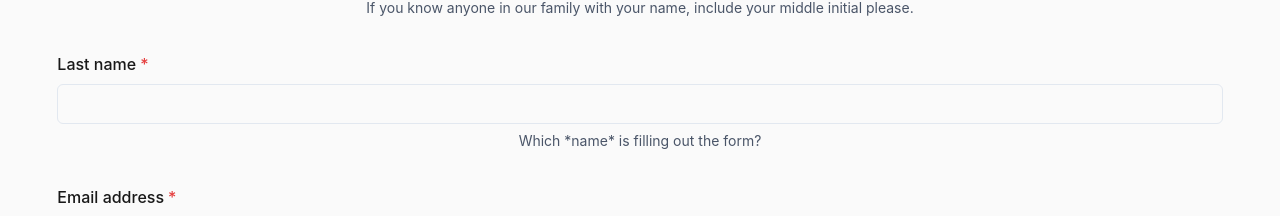
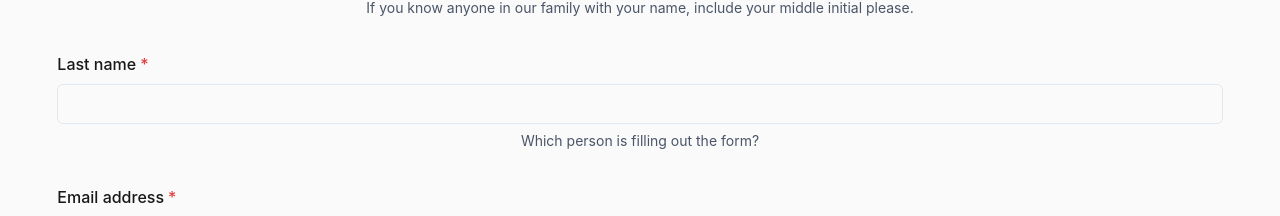
Before and after one commit to Amonteverde04/MailingList, a Next.js app: page / in a window 1280 px wide. Shown: the part 1935-2151 px from the top of the page. Built offline with nearby package versions, Linux system fonts and the light colour scheme.

Commit message:
Adding name to helper

```diff
--- a/src/components/mailingList.js
+++ b/src/components/mailingList.js
@@ -267,7 +267,7 @@ export default function MailingList() {
                              {...register("lastName")}
                              value={state.lastName}
                              onChange={(e) => dispatch({type: "updateLastName", lastName: e.target.value,})} />
-                      <FormHelperText>Which *name* is filling out the form?</FormHelperText>
+                      <FormHelperText>Which {state.firstName === "" ? "person" : state.firstName } is filling out the form?</FormHelperText>
                       {errors?.lastName?.message ? <FormErrorMessage>{errors?.lastName?.message}</FormErrorMessage> : null}
                     </FormControl>
                 </GridItem>
```
